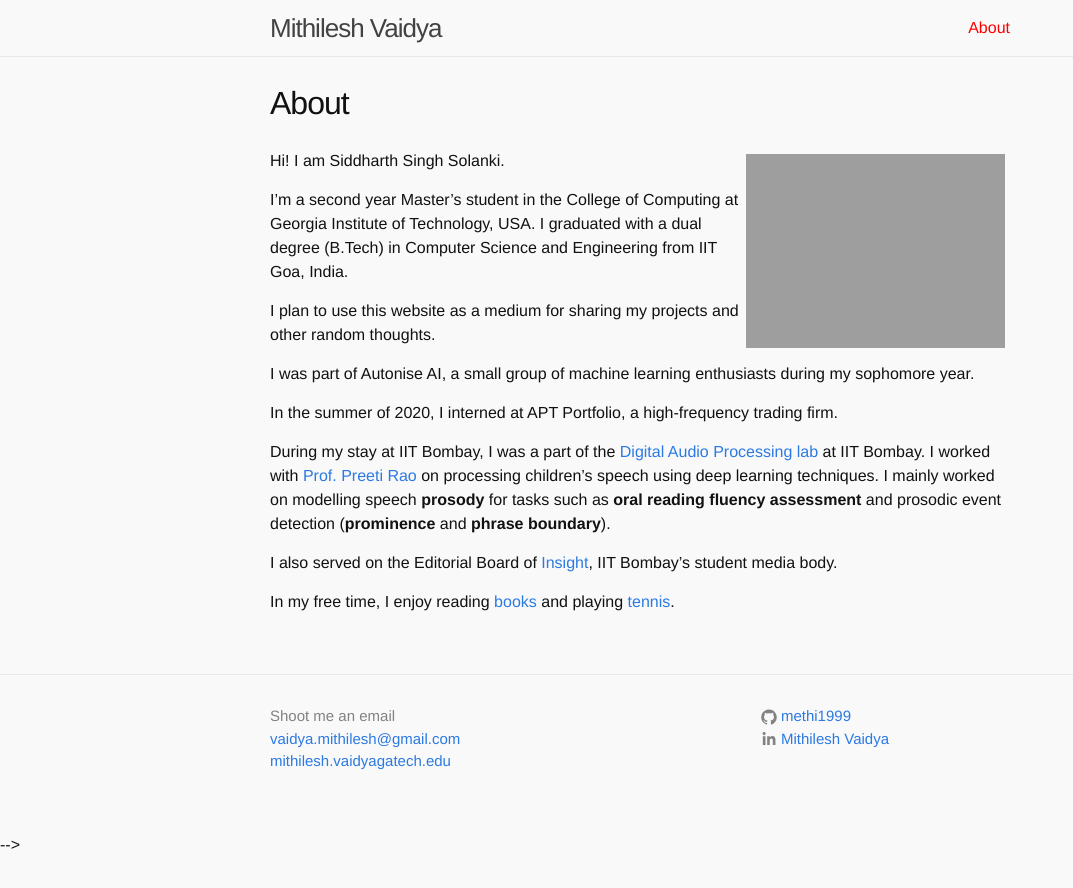
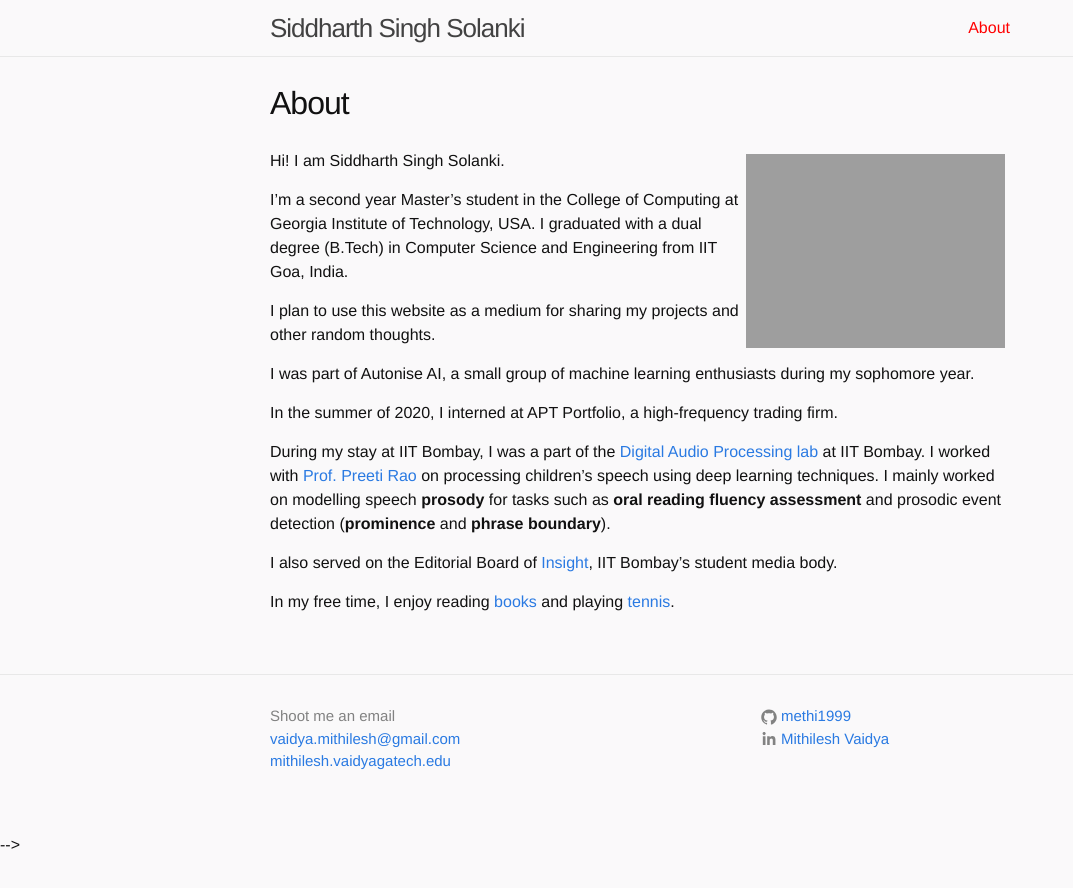
Before and after one commit to SiddSS/SiddSS.github.io, a Jekyll site: the page built from _pages/about.md, in a window 1280 px wide. Shown: the top 888 px of the page, without its empty margins (0-1073 px from the left). Built offline with Jekyll 4.4.1, drawn with Linux system fonts in a browser that asks for light colours.

Commit message:
Update site title in header.html

```diff
--- a/_includes/header.html
+++ b/_includes/header.html
@@ -2,7 +2,7 @@
 
   <div class="wrapper">
 
-    <a class="site-title" href="{{ site.baseurl }}/">{{ site.title }}</a>
+    <a class="site-title" href="{{ site.baseurl }}/">Siddharth Singh Solanki</a>
 
     <nav class="site-nav">
       <a href="#" class="menu-icon">
```
